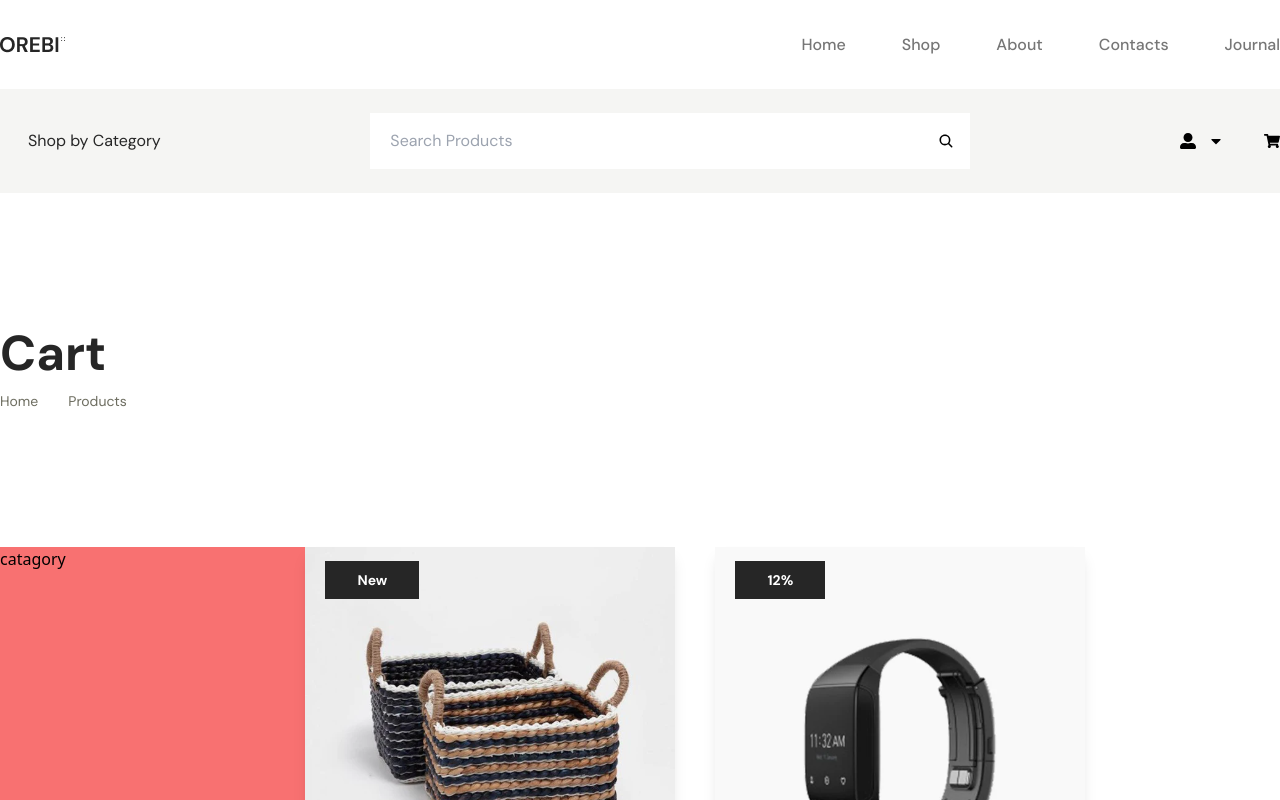
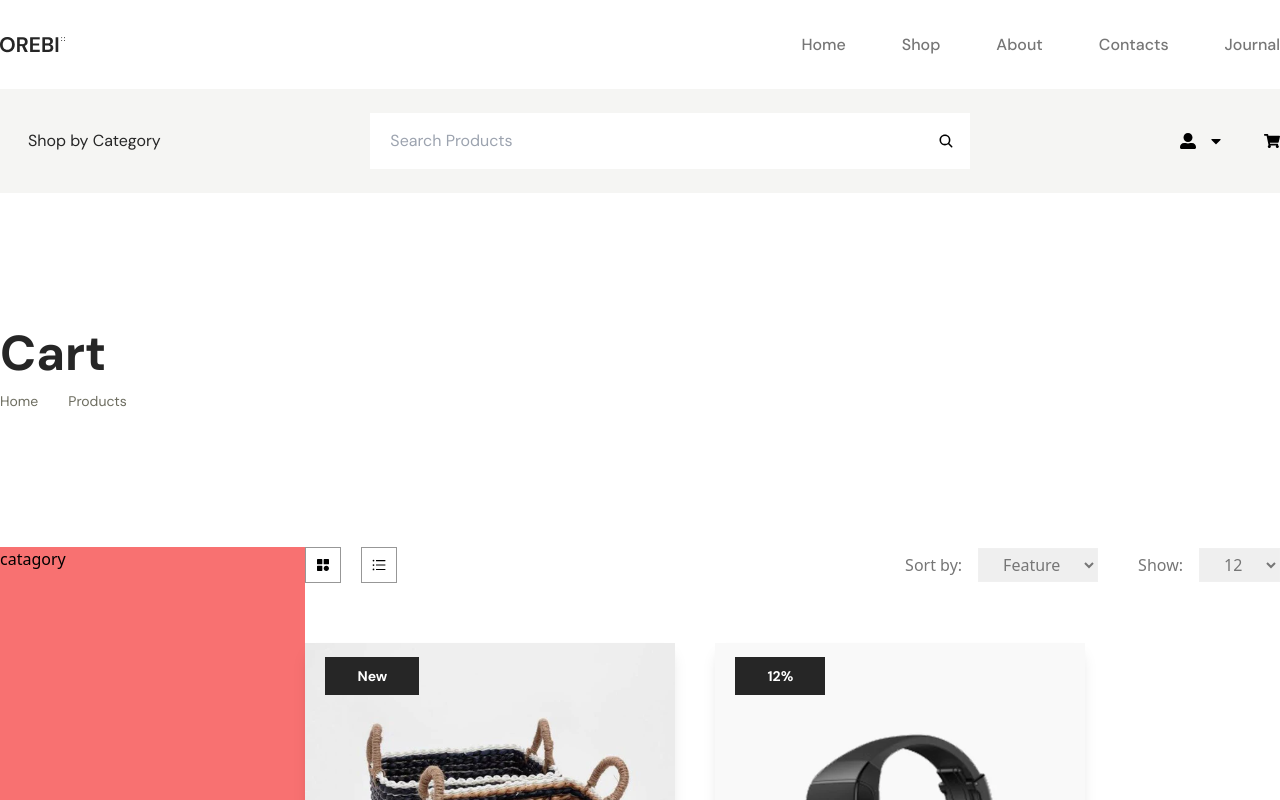
Before and after one commit to mnosumon/orebi, a React (Vite) app: page /products in a window 1280 px wide. Shown: the top 800 px of the page. Built offline with nearby package versions, Linux system fonts and the light colour scheme; some icons are missing.

Commit message:
Paginate Page show product length

```diff
--- a/src/components/product/pagination/Paginate.jsx
+++ b/src/components/product/pagination/Paginate.jsx
@@ -3,9 +3,12 @@ import ReactDOM from 'react-dom';
 import ReactPaginate from 'react-paginate';
 import DummyProduct from '../../../components/home/NewArrivalsProduct'
 import ProductCard from '../../home/ProductCard';
+import { BiSolidCategory } from "react-icons/bi";
+import { AiOutlineBars } from "react-icons/ai";
 
 
-function Items({ currentItems }) {
+
+function Items({ currentItems,}) {
 
   return (
     <>
@@ -22,7 +25,7 @@ function Items({ currentItems }) {
 }
 
 
-const Paginate = ({ itemsPerPage }) => {
+const Paginate = ({  itemsPerPage, setItemsPerPage  }) => {
 
   const [itemOffset, setItemOffset] = useState(0);
 
@@ -39,8 +42,54 @@ console.log(currentItems );
     setItemOffset(newOffset);
   };
 
+  const handleChange = (e) => {
+    const newItemsPerPage = parseInt(e.target.value);
+    setItemsPerPage(newItemsPerPage);
+    setItemOffset(0)
+  };
+
+  // ====================Function Short or Long==================
+  // ============Long===========
+  // let handleChange = (e)=>{
+  //   setInput(e.target.value)
+  // }
+  // ============Short===========
+  // onChange={(e)=>setInput(e.target.value)}
+// ====================Function Short or Long==================
   return (
     <>
+      <div className="flex justify-between items-center mb-[60px]">
+        <div className="flex gap-5">
+          <div className='w-9 h-9 flex items-center justify-center bg-[#FFFFFF] border border-[#979797] hover:bg-[#262626] hover:text-[#FFF] transition-all duration-500'>
+            <BiSolidCategory className='text-base'/>
+          </div>
+          <div className='w-9 h-9 flex items-center justify-center bg-[#FFFFFF] border border-[#979797] hover:bg-[#262626] hover:text-[#FFF] transition-all duration-500'>
+            <AiOutlineBars className='text-base'/>
+          </div>
+        </div>
+        <div className="flex gap-10">
+          <div className="flex gap-4 items-center">
+            <label htmlFor="sortBy" className='text-base leading-[30px] text-[#767676]'>Sort by:</label>
+            <select name="" id="sortBy" className='py-1 px-5 outline-none border border-[#F0F0F0] text-base leading-[30px] text-[#767676]'>
+              <option value="">Feature</option>
+              <option value="">Feature</option>
+              <option value="">Feature</option>
+              <option value="">Feature</option>
+            </select>
+          </div>
+          <div className="flex gap-4 items-center">
+            <label htmlFor="show" className='text-base leading-[30px] text-[#767676]'>Show:</label>
+            <select onChange={handleChange} value={itemsPerPage} name="" id="show" className='py-1 px-5 outline-none border border-[#F0F0F0] text-base leading-[30px] text-[#767676]'>
+              <option value="9">9</option>
+              <option value="12">12</option>
+              <option value="15">15</option>
+              <option value="18">18</option>
+              <option value="21">21</option>
+            </select>
+        </div>
+        </div>
+      </div>
+
       <Items currentItems={currentItems} />
       <div className="flex justify-between">
         <div className="">
--- a/src/pages/CheckoutPage.jsx
+++ b/src/pages/CheckoutPage.jsx
@@ -37,6 +37,7 @@ const CheckoutPage = () => {
       let {name,value} = e.target
       setFormData({...formData,[name]:value})
       setError("")
+
   }
   let formSubmit = ()=>{
     if (!formData.firstName) {
--- a/src/pages/product/Product.jsx
+++ b/src/pages/product/Product.jsx
@@ -1,4 +1,4 @@
-import React from 'react'
+import React, { useState } from 'react'
 import BreadCrumb from '../../components/utilities/BreadCrumb'
 import Paginate from '../../components/product/pagination/Paginate'
 
@@ -7,6 +7,10 @@ const product = () => {
   let pathName = window.location.href
   let pathArr = pathName.split('/')
   let finalPath = pathArr[pathArr.length - 1]
+
+  const [itemsPerPage, setItemsPerPage] = useState(12);
+
+
   return (
     <>
       <section className='mb-[140px] mt-[124px]'>
@@ -20,7 +24,7 @@ const product = () => {
               <h2>catagory</h2>
             </div>
             <div className="w-[1190px]">
-              <Paginate itemsPerPage={12} />
+              <Paginate setItemsPerPage={setItemsPerPage} itemsPerPage={itemsPerPage} />
             </div>
           </div>
         </div>
```
